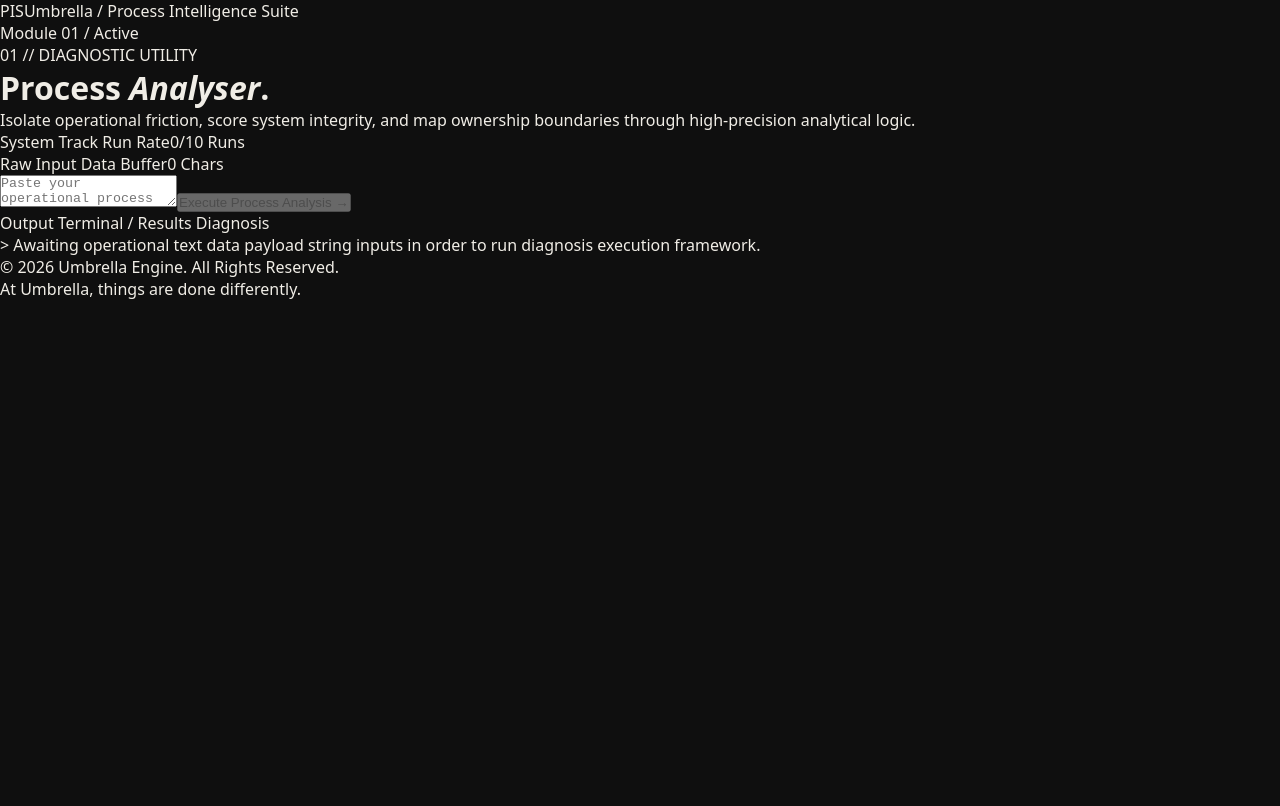
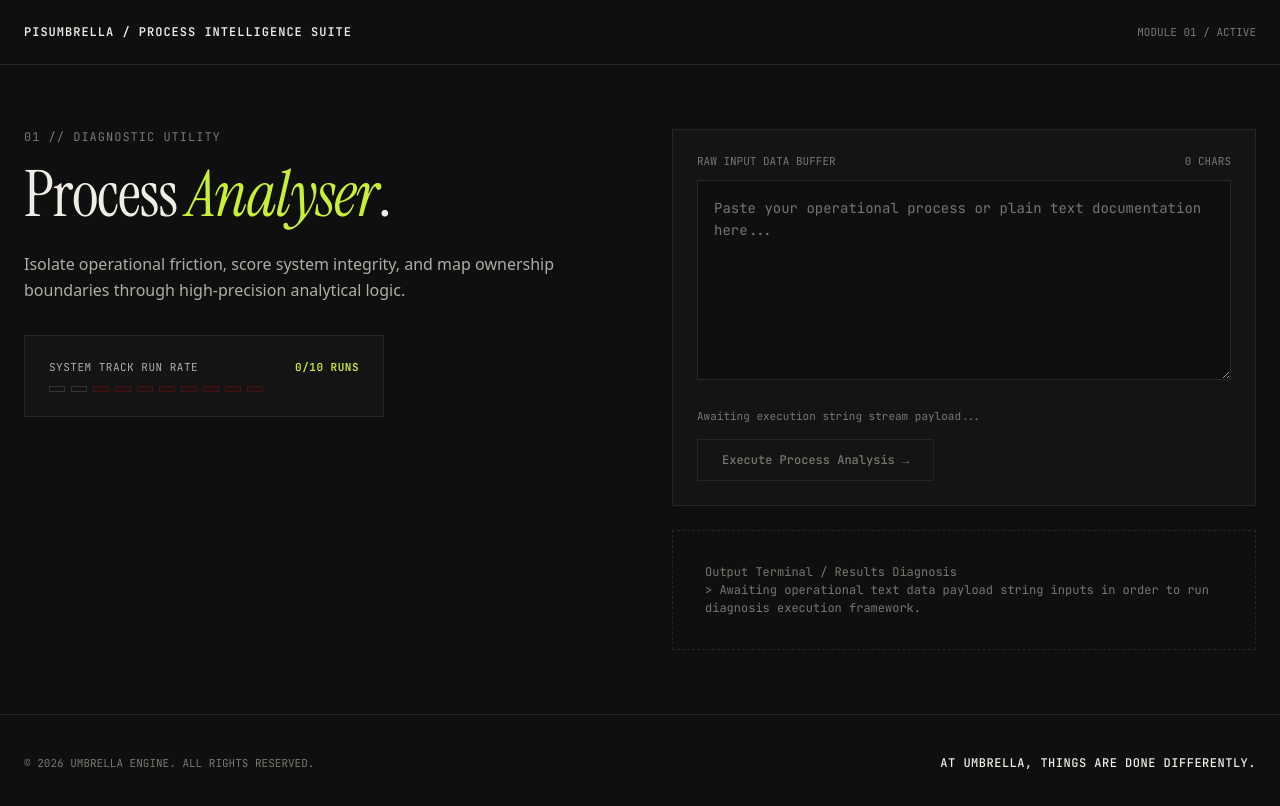
Before and after one commit to vikrantsharma10/ops-process-analyser, a Next.js app: page / in a window 1280 px wide. Shown: the top 806 px of the page. Built offline with nearby package versions, Linux system fonts and the light colour scheme.

Commit message:
Update page.tsx

```diff
--- a/app/page.tsx
+++ b/app/page.tsx
@@ -2,138 +2,237 @@
 
 import React, { useState, useEffect, useRef } from 'react';
 
-// Component: Precision-engineered Usage Pip Indicator
+// Component: Usage Pip Indicator
 function Pip({ used, locked }: { used: boolean; locked: boolean }) {
+  const baseStyle: React.CSSProperties = {
+    width: '16px',
+    height: '6px',
+    border: '1px solid #333',
+    transition: 'all 0.2s ease',
+    backgroundColor: used ? '#c8f135' : locked ? '#251010' : 'transparent',
+    borderColor: used ? '#c8f135' : locked ? '#401515' : '#333'
+  };
+
+  return <div style={baseStyle} />;
+}
+
+// Component: Login Gate
+function LoginGate() {
   return (
-    <div
-      className="w-4 h-1.5 border transition-all duration-200"
-      style={{
-        backgroundColor: used ? '#c8f135' : locked ? '#251010' : 'transparent',
-        borderColor: used ? '#c8f135' : locked ? '#401515' : '#252525'
-      }}
-    />
+    <div style={{ marginTop: '24px', padding: '32px', border: '1px dashed #444', backgroundColor: '#1a1a1a', textAlign: 'center', width: '100%' }}>
+      <p style={{ fontFamily: "'JetBrains Mono', monospace", fontSize: '13px', color: '#b0ada6', marginBottom: '16px' }}>
+        Maximum free tier diagnoses achieved. Authenticate to scale workflow auditing deep analysis.
+      </p>
+      <button style={{ backgroundColor: '#c8f135', color: '#000', border: 'none', padding: '10px 20px', fontFamily: "'JetBrains Mono', monospace", fontSize: '12px', fontWeight: 600, cursor: 'pointer' }}>
+        Sign In to Umbrella Suite
+      </button>
+    </div>
   );
 }
 
+// Component: Executive Summary Output Block
+function ExecutiveSummary({ data }: { data: any }) {
+  return (
+    <div style={{ padding: '24px', border: '1px solid #252525', backgroundColor: '#141414', marginBottom: '24px', width: '100%' }}>
+      <div style={{ fontFamily: "'JetBrains Mono', monospace", fontSize: '11px', textTransform: 'uppercase', color: '#c8f135', marginBottom: '8px', letterSpacing: '1px' }}>
+        Diagnostic Readout // Executive Summary
+      </div>
+      <p style={{ color: '#b0ada6', fontSize: '14px', lineHeight: '1.6', fontFamily: 'system-ui, -apple-system, sans-serif' }}>
+        Process diagnostic processing complete. System parameters matched operational anomalies inside layout pipeline layers.
+      </p>
+    </div>
+  );
+}
+
+// Component: Full Granular Breakdown Section
+function FullDiagnosis({ data }: { data: any }) {
+  return (
+    <div style={{ padding: '24px', border: '1px solid #252525', backgroundColor: '#141414', width: '100%' }}>
+      <div style={{ fontFamily: "'JetBrains Mono', monospace", fontSize: '11px', textTransform: 'uppercase', color: '#7a7670', marginBottom: '8px', letterSpacing: '1px' }}>
+        Granular Breakdown Metrics
+      </div>
+      <p style={{ color: '#b0ada6', fontSize: '14px', fontFamily: 'system-ui, -apple-system, sans-serif' }}>
+        Analysis maps complete. Sequenced mitigation roadmap logs assigned to active account storage layers.
+      </p>
+    </div>
+  );
+}
+
+// Main Monolithic Application View
 export default function App() {
   const [processText, setProcessText] = useState('');
   const [loading, setLoading] = useState(false);
+  const [loadProgress, setLoadProgress] = useState(0);
+  const [loadStatus, setLoadStatus] = useState('');
   const [usageCount, setUsageCount] = useState(0);
+  const [error, setError] = useState<string | null>(null);
+  const [showGate, setShowGate] = useState(false);
+  const [result, setResult] = useState<{ status: string } | null>(null);
 
   const outputRef = useRef<HTMLDivElement>(null);
 
+  useEffect(() => {
+    const savedUsage = localStorage.getItem('opa_usage');
+    if (savedUsage) setUsageCount(parseInt(savedUsage, 10));
+  }, []);
+
+  const runDiagnosis = () => {
+    if (!processText.trim() || processText.length < 30) {
+      setError('Minimum 30 characters required for clinical rigor.');
+      return;
+    }
+
+    setError(null);
+    setResult(null);
+    setLoading(true);
+    setLoadProgress(15);
+    setLoadStatus('Parsing execution points...');
+
+    setTimeout(() => { setLoadProgress(45); setLoadStatus('Mapping handoff points...'); }, 600);
+    setTimeout(() => { setLoadProgress(80); setLoadStatus('Isolating data silos...'); }, 1300);
+    setTimeout(() => {
+      setLoadProgress(100);
+      setLoading(false);
+      const nextCount = usageCount + 1;
+      setUsageCount(nextCount);
+      localStorage.setItem('opa_usage', String(nextCount));
+      setResult({ status: 'success' });
+      if (nextCount >= 2) {
+        setShowGate(true);
+      }
+    }, 2200);
+  };
+
   return (
-    <div className="min-h-screen bg-[#0f0f0f] text-[#f0ede6] font-mono-system flex flex-col justify-between antialiased selection:bg-[#c8f135]">
+    <div style={{ backgroundColor: '#0f0f0f', color: '#f0ede6', minHeight: '100vh', width: '100%', display: 'flex', flexDirection: 'column' }}>
 
-      {/* Navigation Header Line */}
-      <nav className="w-full border-b border-[#252525] bg-[#0f0f0f]/90 backdrop-blur-md sticky top-0 z-50 px-6 py-5 md:px-12 flex items-center justify-between">
-        <div className="text-sm font-bold tracking-tight text-[#f0ede6] flex items-center gap-2">
-          <span className="bg-[#f0ede6] text-[#0f0f0f] text-[10px] font-mono-system font-medium px-1.5 py-0.5 tracking-normal">PIS</span>
-          Umbrella <span className="text-[#7a7670] font-normal">/ Process Intelligence Suite</span>
+      {/* Premium Font Injection */}
+      <link rel="preconnect" href="https://fonts.googleapis.com" />
+      <link rel="preconnect" href="https://fonts.gstatic.com" crossOrigin="anonymous" />
+      <link href="https://fonts.googleapis.com/css2?family=Instrument+Serif:ital@0;1&family=JetBrains+Mono:wght@300;400;500;600&display=swap" rel="stylesheet" />
+
+      {/* Navigation Header */}
+      <nav style={{ borderBottom: '1px solid #252525', backgroundColor: '#0f0f0f', width: '100%' }}>
+        <div style={{ width: '100%', maxWidth: '1400px', margin: '0 auto', padding: '24px', display: 'flex', justifyContent: 'space-between', alignItems: 'center' }}>
+          <div style={{ display: 'flex', alignItems: 'center', gap: '16px', fontFamily: "'JetBrains Mono', monospace", fontSize: '12px' }}>
+            <span style={{ fontWeight: 600, letterSpacing: '1px' }}>PISUMBRELLA / PROCESS INTELLIGENCE SUITE</span>
           </div>
-        <div className="text-[10px] text-[#7a7670] uppercase tracking-widest hidden sm:block">
-          Module 01 / Active
+          <div style={{ fontFamily: "'JetBrains Mono', monospace", fontSize: '11px', color: '#7a7670' }}>
+            MODULE 01 / ACTIVE
+          </div>
         </div>
       </nav>
 
-      {/* Main Responsive Utility Workspace Shell */}
-      <main className="flex-1 w-full max-w-7xl mx-auto px-6 py-12 md:px-12 md:py-24 grid grid-cols-1 lg:grid-cols-12 gap-12 lg:gap-16 items-start">
+      {/* Main Two-Column Dynamic Grid Layout Container */}
+      <div style={{ flex: 1, width: '100%', maxWidth: '1400px', margin: '0 auto', padding: '64px 24px', display: 'grid', gridTemplateColumns: 'repeat(auto-fit, minmax(340px, 1fr))', gap: '64px', alignItems: 'start' }}>
 
-        {/* Left Layout Workspace Column: Eyebrow, Context & Diagnostic Readout */}
-        <div className="lg:col-span-5 space-y-8 lg:sticky lg:top-32">
-          <div className="space-y-4">
-            <div className="text-xs font-medium text-[#7a7670] uppercase tracking-widest">
+        {/* Left Information Panel */}
+        <div style={{ display: 'flex', flexDirection: 'column', gap: '32px', width: '100%' }}>
+          <div>
+            <div style={{ fontFamily: "'JetBrains Mono', monospace", fontSize: '12px', color: '#7a7670', marginBottom: '16px', letterSpacing: '1px' }}>
               01 // DIAGNOSTIC UTILITY
             </div>
-            <h1 className="font-display-serif text-5xl md:text-6xl font-light tracking-tight text-[#f0ede6] leading-[1.05]">
-              Process <em className="italic font-normal text-[#c8f135] not-styled bg-[#c8f135]/10 px-2 py-0.5">Analyser</em>.
+            <h1 style={{ fontFamily: "'Instrument Serif', Georgia, serif", fontSize: '64px', fontWeight: 400, lineHeight: 1.05, letterSpacing: '-1px', marginBottom: '24px' }}>
+              Process <span style={{ fontStyle: 'italic', color: '#c8f135' }}>Analyser</span>.
             </h1>
-            <p className="text-[#b0ada6] text-sm leading-relaxed max-w-md">
+            <p style={{ fontFamily: 'system-ui, -apple-system, sans-serif', fontSize: '16px', color: '#b0ada6', lineHeight: '1.6', fontWeight: 300 }}>
               Isolate operational friction, score system integrity, and map ownership boundaries through high-precision analytical logic.
             </p>
           </div>
 
-          {/* System Run Tracker Box Component */}
-          <div className="border border-[#252525] bg-[#141414] p-5 max-w-sm space-y-3">
-            <div className="flex justify-between items-center text-[11px] tracking-wider text-[#7a7670] uppercase">
+          {/* Metric Box Tracker */}
+          <div style={{ border: '1px solid #252525', backgroundColor: '#141414', padding: '24px', maxWidth: '360px', width: '100%' }}>
+            <div style={{ display: 'flex', justifyContent: 'space-between', alignItems: 'center', fontFamily: "'JetBrains Mono', monospace", fontSize: '11px', color: '#b0ada6', textTransform: 'uppercase', marginBottom: '12px', letterSpacing: '0.5px' }}>
               <span>System Track Run Rate</span>
-              <span className="text-[#c8f135] font-bold">{usageCount}/10 Runs</span>
+              <span style={{ color: '#c8f135', fontWeight: 600 }}>{usageCount}/10 Runs</span>
             </div>
-            <div className="flex gap-1">
-              {Array.from({ length: 10 }).map((_, i) => (
-                <Pip key={i} used={i < usageCount} locked={false} />
-              ))}
+            <div style={{ display: 'flex', gap: '6px' }}>
+              <Pip used={usageCount >= 1} locked={false} />
+              <Pip used={usageCount >= 2} locked={false} />
+              <Pip used={false} locked={true} />
+              <Pip used={false} locked={true} />
+              <Pip used={false} locked={true} />
+              <Pip used={false} locked={true} />
+              <Pip used={false} locked={true} />
+              <Pip used={false} locked={true} />
+              <Pip used={false} locked={true} />
+              <Pip used={false} locked={true} />
             </div>
           </div>
         </div>
 
-        {/* Right Layout Workspace Column: Form Input Workspace Block & Terminal Output */}
-        <div className="lg:col-span-7 space-y-6 w-full">
+        {/* Right Input & Diagnostics Terminal */}
+        <div style={{ display: 'flex', flexDirection: 'column', gap: '24px', width: '100%' }}>
 
-          {/* Data Entry Container Block */}
-          <div className="border border-[#252525] bg-[#141414] p-6 md:p-8 space-y-5">
-            <div className="flex justify-between items-center border-b border-[#252525] pb-4">
-              <span className="text-xs font-bold uppercase tracking-wider text-[#f0ede6]">
-                Raw Input Data Buffer
-              </span>
-              <span className="text-xs font-mono text-[#7a7670]">
-                {processText.length} Chars
-              </span>
+          <div style={{ border: '1px solid #252525', backgroundColor: '#141414', padding: '24px', width: '100%' }}>
+            <div style={{ display: 'flex', justifyContent: 'space-between', marginBottom: '12px', fontSize: '11px', color: '#7a7670', fontFamily: "'JetBrains Mono', monospace", textTransform: 'uppercase' }}>
+              <span>Raw Input Data Buffer</span>
+              <span>{processText.length} Chars</span>
             </div>
 
             <textarea
+              placeholder="Paste your operational process or plain text documentation here..."
               value={processText}
               onChange={(e) => setProcessText(e.target.value)}
-              placeholder="Paste your operational process or plain text documentation playbooks here..."
-              className="w-full h-64 p-4 text-sm leading-relaxed border border-[#252525] bg-[#0f0f0f] text-[#f0ede6] placeholder:text-[#7a7670] resize-none focus:border-[#c8f135]"
+              disabled={loading || showGate}
+              style={{ width: '100%', height: '200px', backgroundColor: '#0f0f0f', border: '1px solid #252525', padding: '16px', color: '#f0ede6', fontSize: '14px', resize: 'vertical', outline: 'none', fontFamily: "'JetBrains Mono', monospace", lineHeight: '1.6' }}
             />
 
+            {error && <div style={{ color: '#c8f135', fontFamily: "'JetBrains Mono', monospace", fontSize: '11px', marginTop: '12px' }}>{error}</div>}
+
+            <div style={{ display: 'flex', justifyContent: 'space-between', alignItems: 'center', flexWrap: 'wrap', gap: '16px', marginTop: '24px' }}>
+              <span style={{ fontSize: '11px', color: '#7a7670', fontFamily: "'JetBrains Mono', monospace" }}>Awaiting execution string stream payload...</span>
               <button
-              onClick={() => {
-                setLoading(true);
-                setUsageCount(prev => Math.min(prev + 1, 10));
-                setTimeout(() => setLoading(false), 2000); // UI simulation framework reset
-              }}
-              disabled={loading || !processText.trim()}
-              className="w-full py-4 text-xs font-bold uppercase tracking-widest transition-all duration-200 bg-[#c8f135] text-[#0f0f0f] hover:opacity-90 disabled:bg-[#252525] disabled:text-[#7a7670] disabled:cursor-not-allowed"
+                onClick={runDiagnosis}
+                disabled={loading || showGate || !processText.trim()}
+                style={{ backgroundColor: 'transparent', color: (loading || showGate || !processText.trim()) ? '#7a7670' : '#c8f135', border: '1px solid', borderColor: (loading || showGate || !processText.trim()) ? '#252525' : '#c8f135', padding: '12px 24px', fontFamily: "'JetBrains Mono', monospace", fontSize: '12px', fontWeight: 500, cursor: (loading || showGate || !processText.trim()) ? 'not-allowed' : 'pointer', transition: 'all 0.2s ease' }}
               >
-              {loading ? "Executing Logic Engine..." : "Execute Process Analysis →"}
+                {loading ? 'Executing Engine Stream...' : 'Execute Process Analysis →'}
               </button>
             </div>
 
-          {/* Results Analytics Terminal Window Component */}
-          <div
-            ref={outputRef}
-            className="border border-[#252525] bg-[#141414] p-6 md:p-8 min-h-[160px] flex flex-col justify-between transition-all duration-200"
-          >
-            <div className="text-[11px] font-bold text-[#7a7670] uppercase tracking-wider mb-4">
-              Output Terminal / Results Diagnosis
+            {/* Loading Meter */}
+            {loading && (
+              <div style={{ marginTop: '24px' }}>
+                <div style={{ width: '100%', height: '2px', backgroundColor: '#252525', overflow: 'hidden' }}>
+                  <div style={{ height: '100%', backgroundColor: '#c8f135', width: `${loadProgress}%`, transition: 'width 0.4s ease' }} />
+                </div>
+                <div style={{ fontFamily: "'JetBrains Mono', monospace", fontSize: '11px', color: '#b0ada6', marginTop: '10px' }}>● {loadStatus}</div>
+              </div>
+            )}
           </div>
 
-            <div className="flex-1 font-mono text-sm leading-relaxed">
-              {loading ? (
-                <span className="text-[#c8f135] animate-pulse flex items-center gap-2">
-                  <span className="inline-block w-2 h-2 bg-[#c8f135]"></span>
-                  &gt; Parsing data stream patterns and classifying step metrics...
-                </span>
+          {/* Diagnosis Pipeline Readout Outputs */}
+          {showGate && <LoginGate />}
+
+          {result ? (
+            <div ref={outputRef} style={{ width: '100%' }}>
+              <ExecutiveSummary data={result} />
+              <FullDiagnosis data={result} />
+            </div>
           ) : (
-                <span className="text-[#b0ada6]">
+            !showGate && !loading && (
+              <div style={{ border: '1px dashed #252525', padding: '32px', color: '#7a7670', width: '100%' }}>
+                <div style={{ fontFamily: "'JetBrains Mono', monospace", fontSize: '12px', lineHeight: '1.5' }}>
+                  Output Terminal / Results Diagnosis <br />
                   &gt; Awaiting operational text data payload string inputs in order to run diagnosis execution framework.
-                </span>
+                </div>
+              </div>
+            )
           )}
+
         </div>
       </div>
 
+      {/* Brand Suite Footer */}
+      <footer style={{ borderTop: '1px solid #252525', padding: '40px 0', backgroundColor: '#0f0f0f', width: '100%', marginTop: 'auto' }}>
+        <div style={{ width: '100%', maxWidth: '1400px', margin: '0 auto', padding: '0 24px', display: 'flex', justifyContent: 'space-between', alignItems: 'center', flexWrap: 'wrap', gap: '16px' }}>
+          <div style={{ fontFamily: "'JetBrains Mono', monospace", fontSize: '11px', color: '#7a7670' }}>
+            © 2026 UMBRELLA ENGINE. ALL RIGHTS RESERVED.
           </div>
-      </main>
-
-      {/* Structural Minimalist Site Brand Footer Block */}
-      <footer className="w-full border-t border-[#252525] bg-[#0f0f0f] px-6 py-6 md:px-12 flex flex-col sm:flex-row items-center justify-between gap-3 text-[11px] text-[#7a7670] tracking-wider uppercase">
-        <div>
-          © 2026 Umbrella Engine. All Rights Reserved.
+          <div style={{ fontFamily: "'JetBrains Mono', monospace", fontSize: '12px', color: '#f0ede6', fontWeight: 500, letterSpacing: '0.5px' }}>
+            AT UMBRELLA, THINGS ARE DONE DIFFERENTLY.
           </div>
-        <div className="font-bold tracking-widest text-[#f0ede6]">
-          At Umbrella, things are done differently.
         </div>
       </footer>
 
```
Lines whose indentation alone changed are shown as unchanged.
